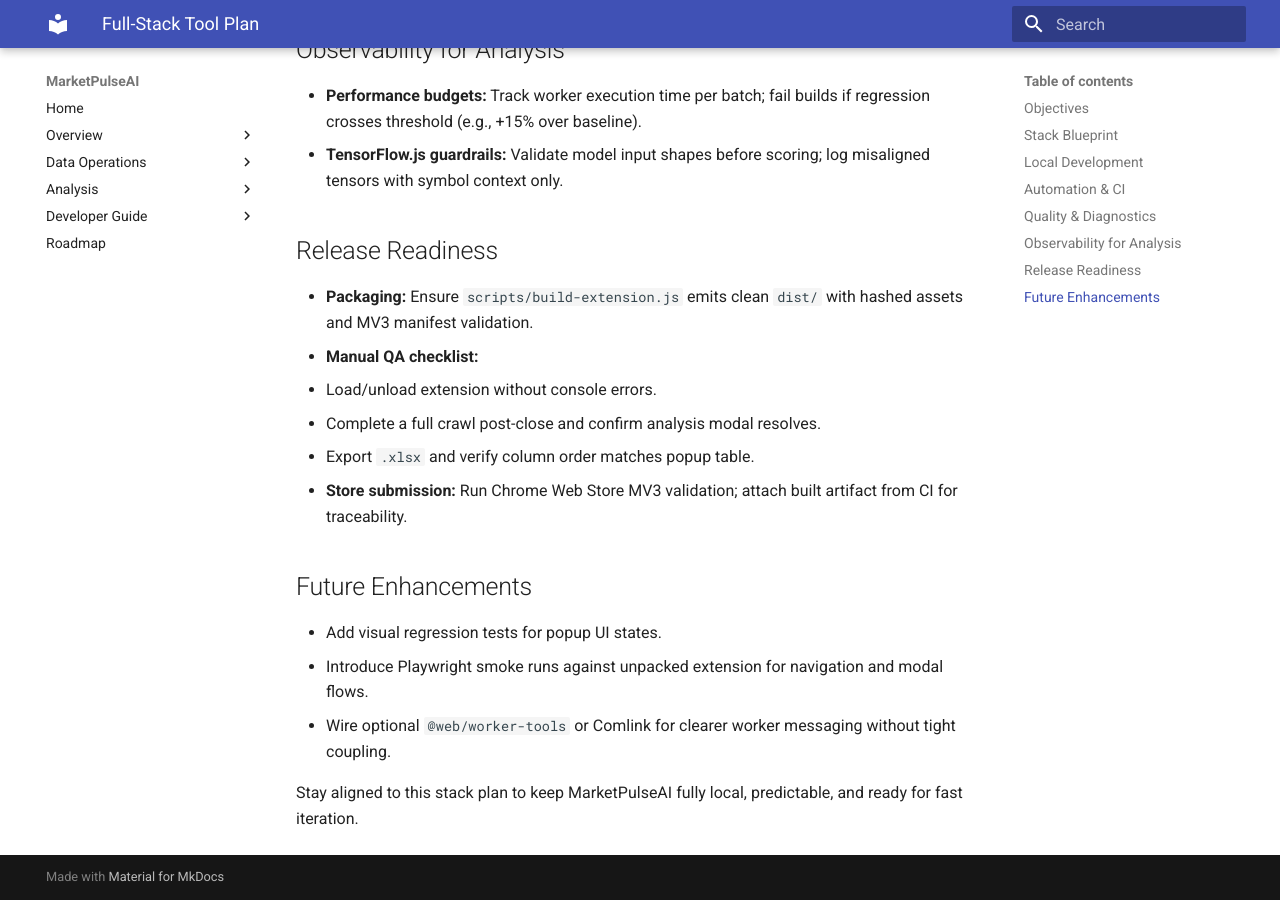
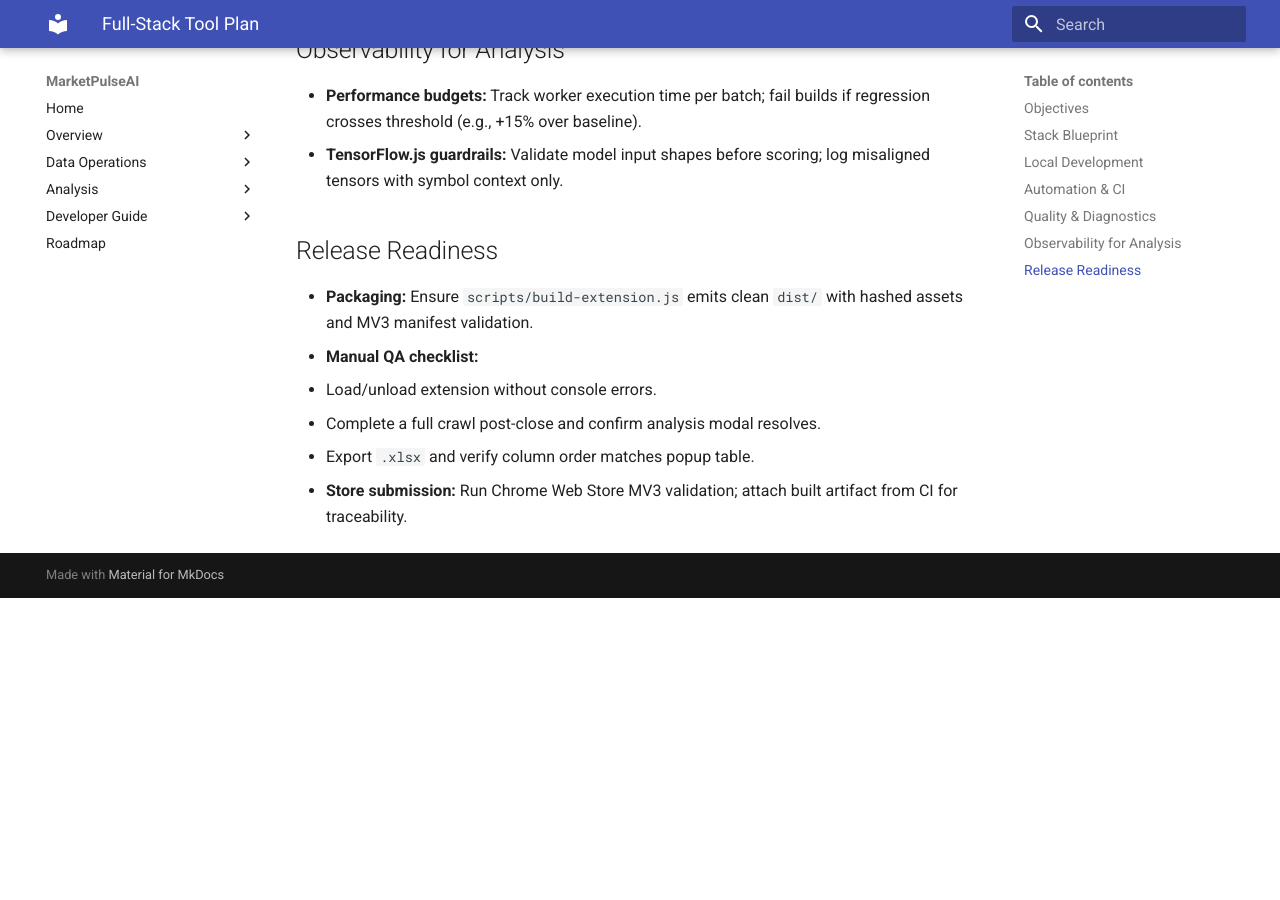
Before and after one commit to shari-ar/MarketPulseAI, an MkDocs documentation site: the page built from docs/tooling-plan.md, in a window 1280 px wide and 900 px high, scrolled down 2004 px. Built offline with MkDocs 1.6.1 and Material for MkDocs 9.7.7, drawn with Linux system fonts in a browser that asks for light colours; after the commit the page ends 2602 px from its top, so only the background shows below that.

Commit message:
Remove future enhancements from tooling plan
Removed future enhancements section from tooling plan.

```diff
--- a/docs/tooling-plan.md
+++ b/docs/tooling-plan.md
@@ -59,11 +59,3 @@
   - Complete a full crawl post-close and confirm analysis modal resolves.
   - Export `.xlsx` and verify column order matches popup table.
 - **Store submission:** Run Chrome Web Store MV3 validation; attach built artifact from CI for traceability.
-
-## Future Enhancements
-
-- Add visual regression tests for popup UI states.
-- Introduce Playwright smoke runs against unpacked extension for navigation and modal flows.
-- Wire optional `@web/worker-tools` or Comlink for clearer worker messaging without tight coupling.
-
-Stay aligned to this stack plan to keep MarketPulseAI fully local, predictable, and ready for fast iteration.
```
